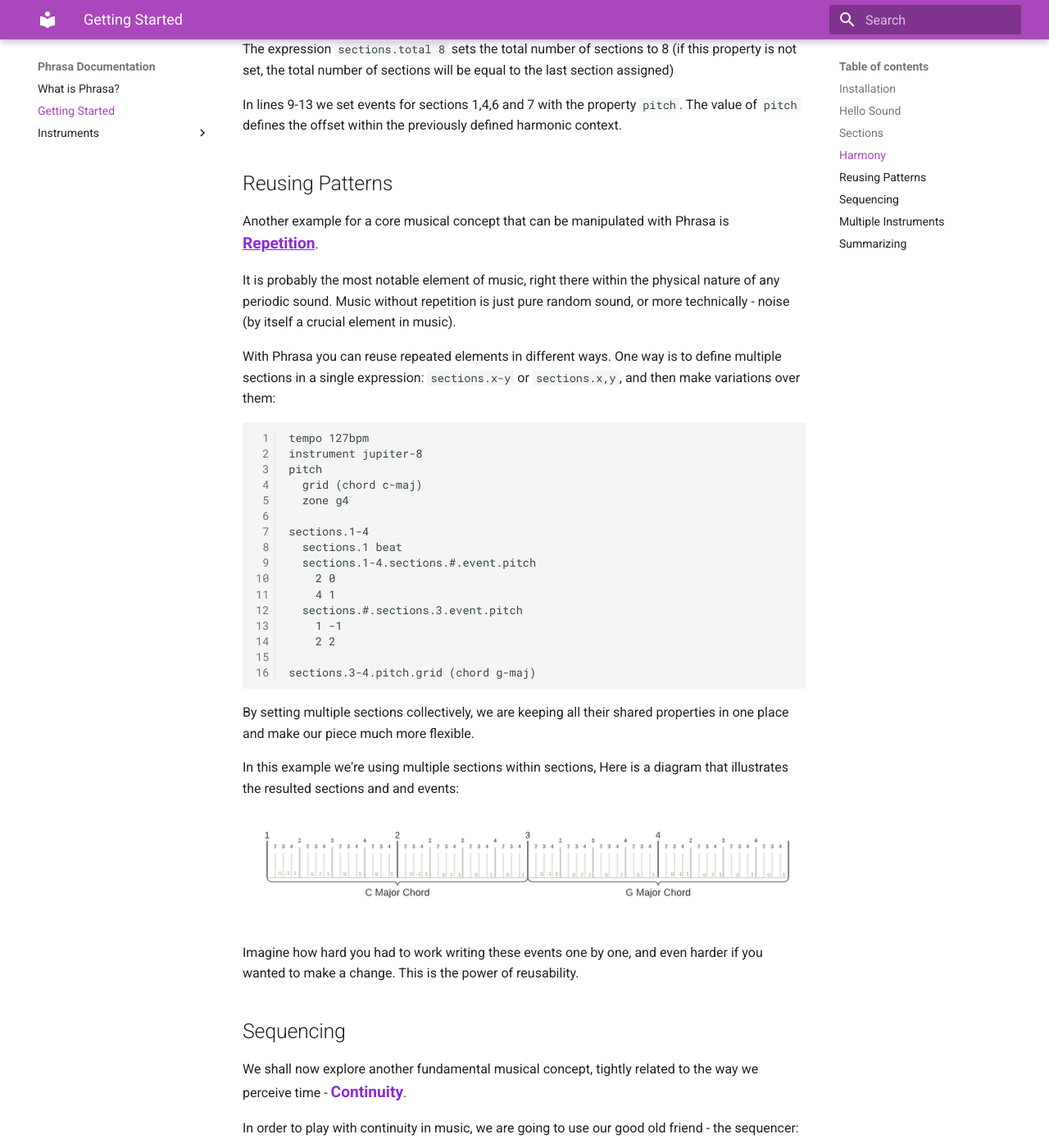
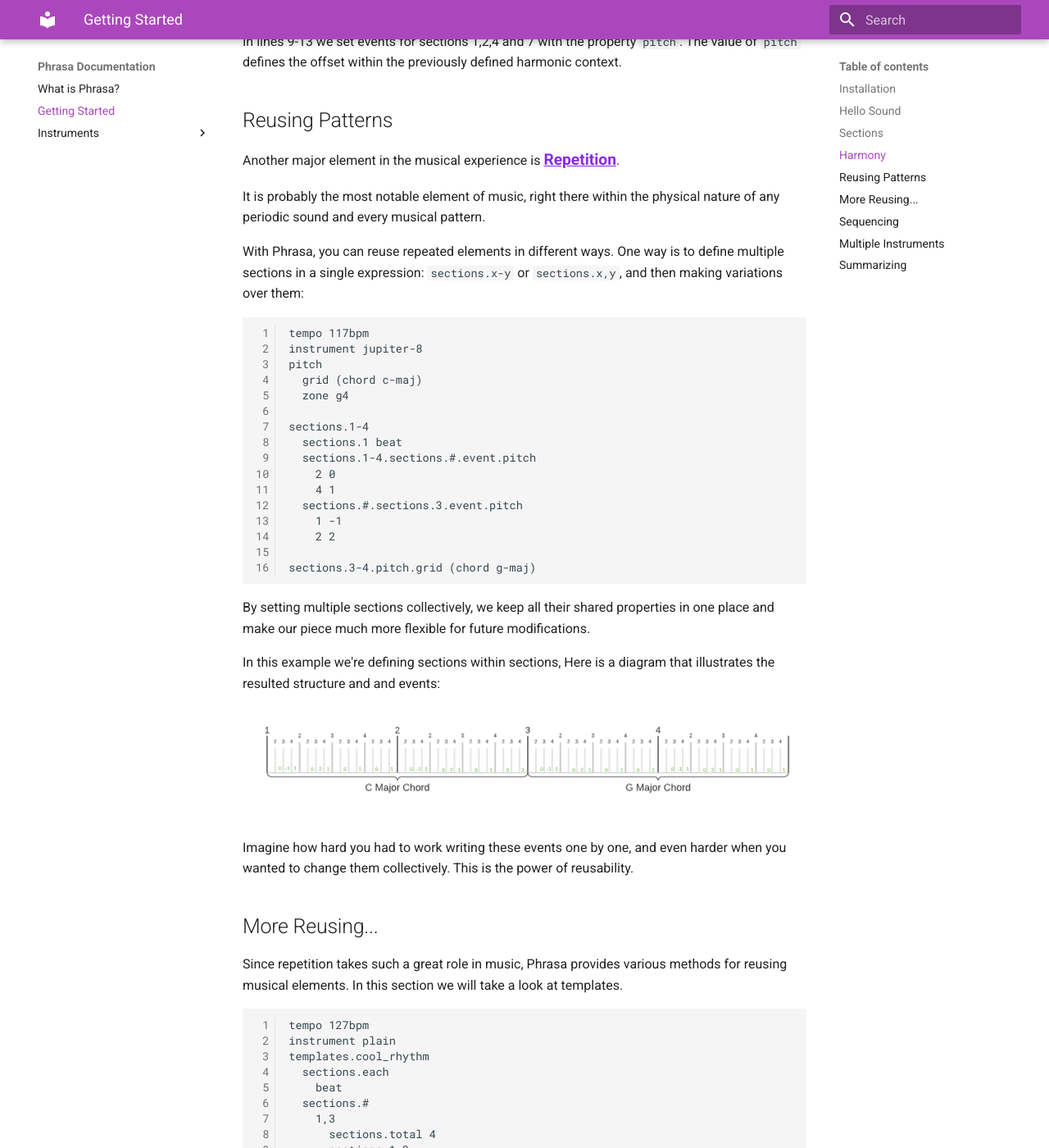
Before and after one commit to progressive-instruments/phrasa-docs, an MkDocs documentation site: the page built from docs/getting_started.md, in a window 1280 px wide and 1400 px high, scrolled down 2779 px. Shown: the whole window at 82% size. Built offline with MkDocs 1.6.1 and Material for MkDocs 9.7.7, drawn with Linux system fonts in a browser that asks for light colours; some of the changed text lies outside the part shown.

Commit message:
templates and more...

````diff
--- a/docs/getting_started.md
+++ b/docs/getting_started.md
@@ -1,17 +1,15 @@
 # Getting Started
 
-This getting started session is intended to demonstrate what you can do with Phrasa, without getting too deep into syntax and terms. If you feel confused at some part, don't worry, in the next <u>Concepts</u> section we will start right at the beginning and explore Phrasa in much more detail.
+This getting started session is intended to demonstrate what you can do with Phrasa, without getting too deep into syntax and terms. The <u>Concepts</u> section will soon be available to get you started right at the beginning and explore Phrasa in much more detail.
 
-This guide presumes you have a minimal understanding about music and sound. If you are unfamiliar with terms like frequency, scales or tempo you might want to begin with <u>Phrasa's Music & Sound Cheatsheet</u>, or jump to it at any time.
-
-
+This guide presumes you have a minimal understanding about music and sound. <u>Phrasa's Music & Sound Cheatsheet</u> will soon be available for those who don't.
 
 ## Installation
 
-Before we begin, make sure you download and install 'Phrasa Control' from [here ](https://github.com/progressive-instruments/phrasa-docs/releases/download/v0.2.0/phrasa_control_0.2.0_win64.zip)(currently only Windows 64 bit supported).
+Before we begin, make sure you download and install 'Phrasa Control' from [here](https://www.progressive-instruments.com/phrasa).
 
 <u>**Keep in mind**</u>
-This version of Phrasa Control is highly limited, experimental and unmatured - expect some great things to come in the very near future.
+Phrasa is still work in progress, expect some great things to come in the very near future.
 
 
 
@@ -32,9 +30,9 @@
 
 The first expression `tempo 102bpm` sets `tempo` to 120 beat per minutes.
 
-The second line `beat` defines this base section as the beat length. (it will make sense shortly).
+The second line `beat` defines this base section as the beat length. (it will make more sense shortly).
 
-The third line defines the instrument to be played, in this case it's name is `plain`. You can try and replace it with any other synth instrument in [this list](synths.md)
+The third line defines the instrument to be played, in this case it's name is `plain`. You can try and replace it with any other synth instrument from [this list](synths.md)
 
 Finally, we define a musical `event` that contains the following properties:
 
@@ -57,14 +55,14 @@
 sections.1 beat
 ```
 
-In lines 3-6, we divide the piece into 4 musical sections, each contains an event to be sent to the instrument`jupiter-8` with the property `note`. Here is an illustration of the piece sections:
+In lines 3-6, we divide the piece into 4 musical sections, each contains an event to be sent to the instrument `jupiter-8` with the property `note`. Here is an illustration of the piece sections:
 ![](img/phrasing.png)
 
-A 'section' is a fixed time frame where events can occur. As we'll see later, each section can be divided into more inner sections, allowing us to create an hierarchical musical structure.
+A 'section' is basically a fixed time frame where events can occur. As we'll see later, each section can be divided into more inner sections, allowing us to create an hierarchical musical structure.
 
-The final expression `sections.1 beat` defines the first section as the beat length of the piece (see the picture above). It means that the tempo (in this case 135 beats per minute) will be relative to the duration of the first section.
+The final expression `sections.1 beat` defines the first section as the beat length of the piece (as you can see in the picture above). It means that the tempo (in this case 240 beats per minute) will be relative to the duration of the first section.
 
-To make our code a bit less repetitive we can use the mighty selector symbol - `#`:
+We can make our code a bit less repetitive by using the holy mighty <span style="color:green">Selector</span> symbol - `#`:
 
 ``` phrasa linenums="1"
 instrument jupiter-8
@@ -79,7 +77,7 @@
 
 ## Harmony
 
-Phrasa provides you with tools to write music with musical concepts in mind, for example <span style="color:blueviolet;font-size:120%">**<u>Relativity</u>**</span> - a core abstract concept that underline chords, scales, rhythms and many other applications.
+Phrasa provides you with tools to write music with musical concepts in mind such as <span style="color:blueviolet;font-size:120%">**<u>Relativity</u>**</span> - a core abstract concept that underline chords, scales, rhythms and many other applications.
 
 In this example, instead of writing down the actual note as we did before, we can write the offset in relation to its harmonic context:
 
@@ -100,25 +98,25 @@
 
 Lines 4-5 define the harmonic context:
 
-* `pitch.grid` defines the set of notes, in this case 'B minor' chord in all octaves.
+* `pitch.grid` defines the set of notes, in this case 'B minor' chord in every octave.
 * `pitch.zone` defines the initial position within the grid. In this case, the note 'B' in the 3rd octave.
 
-The expression `sections.total 8` sets the total number of sections to 8 (if this property is not set, the total number of sections will be equal to the last section assigned)
+The expression `sections.total 8` in line 8 sets the total number of sections to 8.
 
-In lines 9-13 we set events for sections 1,4,6 and 7 with the property `pitch`. The value of `pitch` defines the offset within the previously defined harmonic context.
+In lines 9-13 we set events for sections 1,2,4 and 7 with the property `pitch`. The value of `pitch` defines the offset within the previously defined harmonic context.
 
 
 
 ## Reusing Patterns
 
-Another example for a core musical concept that can be manipulated with Phrasa is <span style="color:blueviolet;font-size:120%">**<u>Repetition</u>**</span>.
+Another major element in the musical experience is <span style="color:blueviolet;font-size:120%">**<u>Repetition</u>**</span>.
 
-It is probably the most notable element of music, right there within the physical nature of any periodic sound. Music without repetition is just pure random sound, or more technically - noise (by itself a crucial element in music).
+It is probably the most notable element of music, right there within the physical nature of any periodic sound and every musical pattern.
 
-With Phrasa you can reuse repeated elements in different ways. One way is to define multiple sections in a single expression: `sections.x-y` or `sections.x,y`, and then make variations over them:
+With Phrasa, you can reuse repeated elements in different ways. One way is to define multiple sections in a single expression: `sections.x-y` or `sections.x,y`, and then making variations over them:
 
 ``` phrasa linenums="1"
-tempo 127bpm
+tempo 117bpm
 instrument jupiter-8
 pitch
   grid (chord c-maj)
@@ -136,22 +134,56 @@
 sections.3-4.pitch.grid (chord g-maj)
 ```
 
-By setting multiple sections collectively, we are keeping all their shared properties in one place and make our piece much more flexible.
+By setting multiple sections collectively, we keep all their shared properties in one place and make our piece much more flexible for future modifications.
 
-In this example we're using multiple sections within sections, Here is a diagram that illustrates the resulted sections and and events:
+In this example we're defining sections within sections, Here is a diagram that illustrates the resulted structure and and events:
 
 ![](img/reusability_example.png)
 
-Imagine how hard you had to work writing these events one by one, and even harder if you wanted to make a change. This is the power of reusability.
+Imagine how hard you had to work writing these events one by one, and even harder when you wanted to change them collectively. This is the power of reusability.
 
+## More Reusing...
 
+Since repetition takes such a great role in music, Phrasa provides various methods for reusing musical elements. In this section we will take a look at templates.
+
+```phrasa linenums="1"
+tempo 127bpm
+instrument plain
+templates.cool_rhythm
+  sections.each
+    beat
+  sections.#
+    1,3
+      sections.total 4
+      sections.1,3
+        use cool_event
+    2
+      sections.1,2
+        use cool_event
+    4
+      sections.1-4
+        use cool_event
+
+sections.each
+  use cool_rhythm
+sections.#.templates.cool_event.event.note
+  1,3 c4
+  2 d4
+  4 g4
+```
+
+Templates are used for declaring a structure intended for a later usage
+
+Once a template is declared, you can use import it with the keyword `use` followed by the name of the template.
+
+In this example, we define a template by the name `cool_rhythm` which is using some other template named `cool_event`. This way `cool_event` can be freely predefined for every time we use `cool_rhythm`.
 
 
 ## Sequencing
 
-We shall now explore another fundamental musical concept, tightly related to the way we perceive time - <span style="color:blueviolet;font-size:120%">**Continuity**</span>.
+Let's now explore another fundamental musical concept which is all about the way we perceive time - <span style="color:blueviolet;font-size:120%">**Continuity**</span>.
 
-In order to play with continuity in music, we are going to use our good old friend - the sequencer:
+This time we call a dear friend from the old days - the sequencer:
 
 ``` phrasa linenums="1"
 tempo 125bpm
@@ -168,11 +200,11 @@
 sections.4.pitch.grid (scale d-maj)
 ```
 
-In line 7, we define multiple values to the sequence by the name of `ascending`.
+In line 7, we define a list of values to a sequence named `ascending`.
 
-In line 10 we assign the expression `(sequences.ascending >)` to the the property `pitch`. Each of the events assigned to this expression, will increment the sequence position by one (as indicated by the symbol `>`) and use the current value of the sequence.
+In line 10 we assign the expression `(sequences.ascending >)` to the the property `pitch`. Each event assigned to this expression, will use the current value of the sequence and increment the sequence position by one (as indicated by the symbol `>`).
 
-Here is an illustration of the outcome:![](img/sequencing_example.png)
+Here is an illustration of the resulted events and structure:![](img/sequencing_example.png)
 
 
 
@@ -246,8 +278,12 @@
 
 ## Summarizing
 
-I hope now you have a much better understanding of what can be done with Phrasa.
+Phew... I sure hope you now have a grasp of what can be done with Phrasa.
 
-I advise you to try and extend the examples you've seen in this tutorial, and whenever you're ready - go deeper into <u>Concepts</u>, where you'll find everything you need to know about the language.
+I advise you to try and play around with the examples you've seen in this tutorial. The <u>Concepts</u> section will be available soon, including all the information you require to dive in.
+
+
 
 Enjoy the ride :)
+
+Erez.
````
Also changed, not shown: other parts of docs/getting_started.md (+10 -10 lines).
